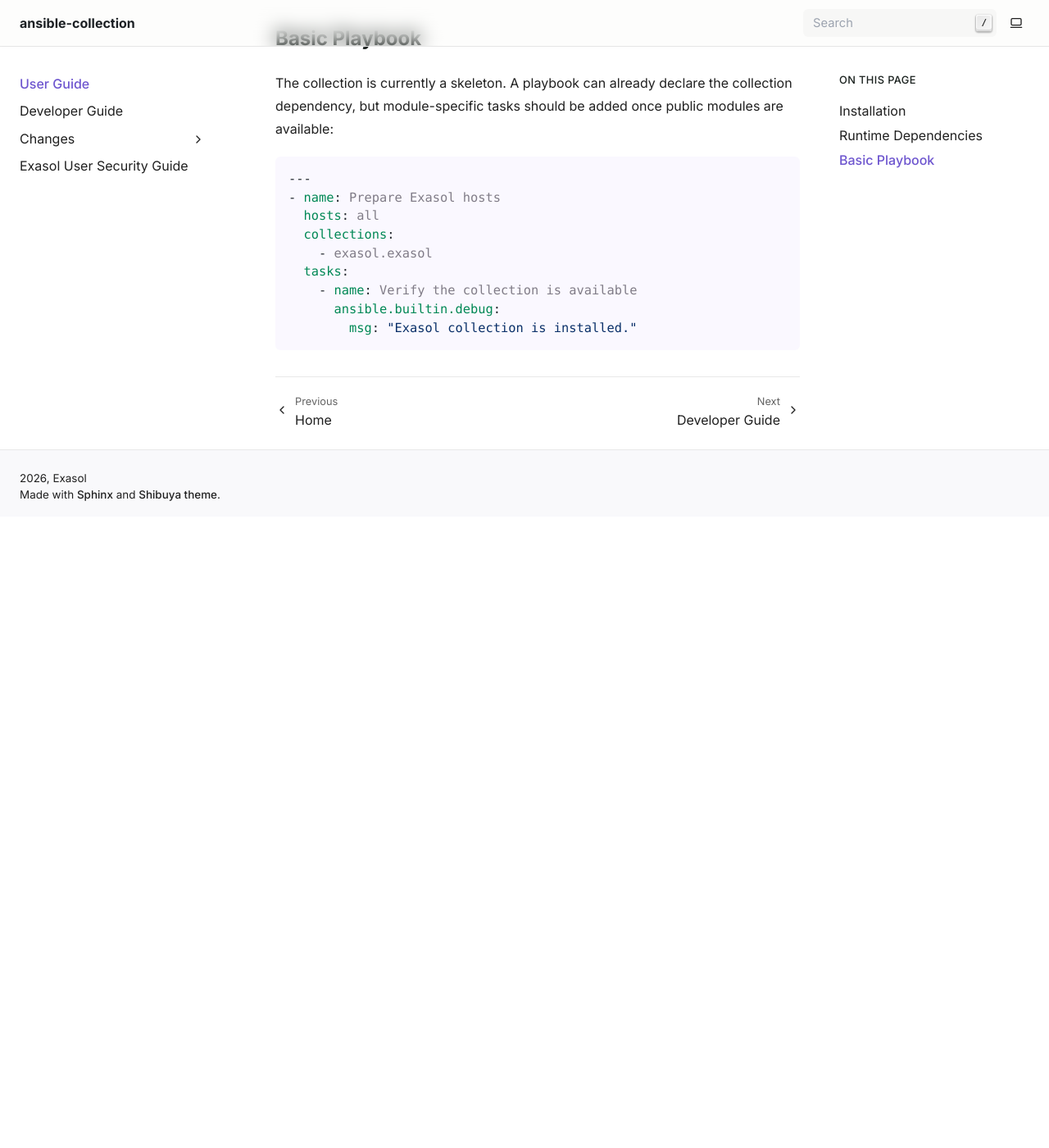
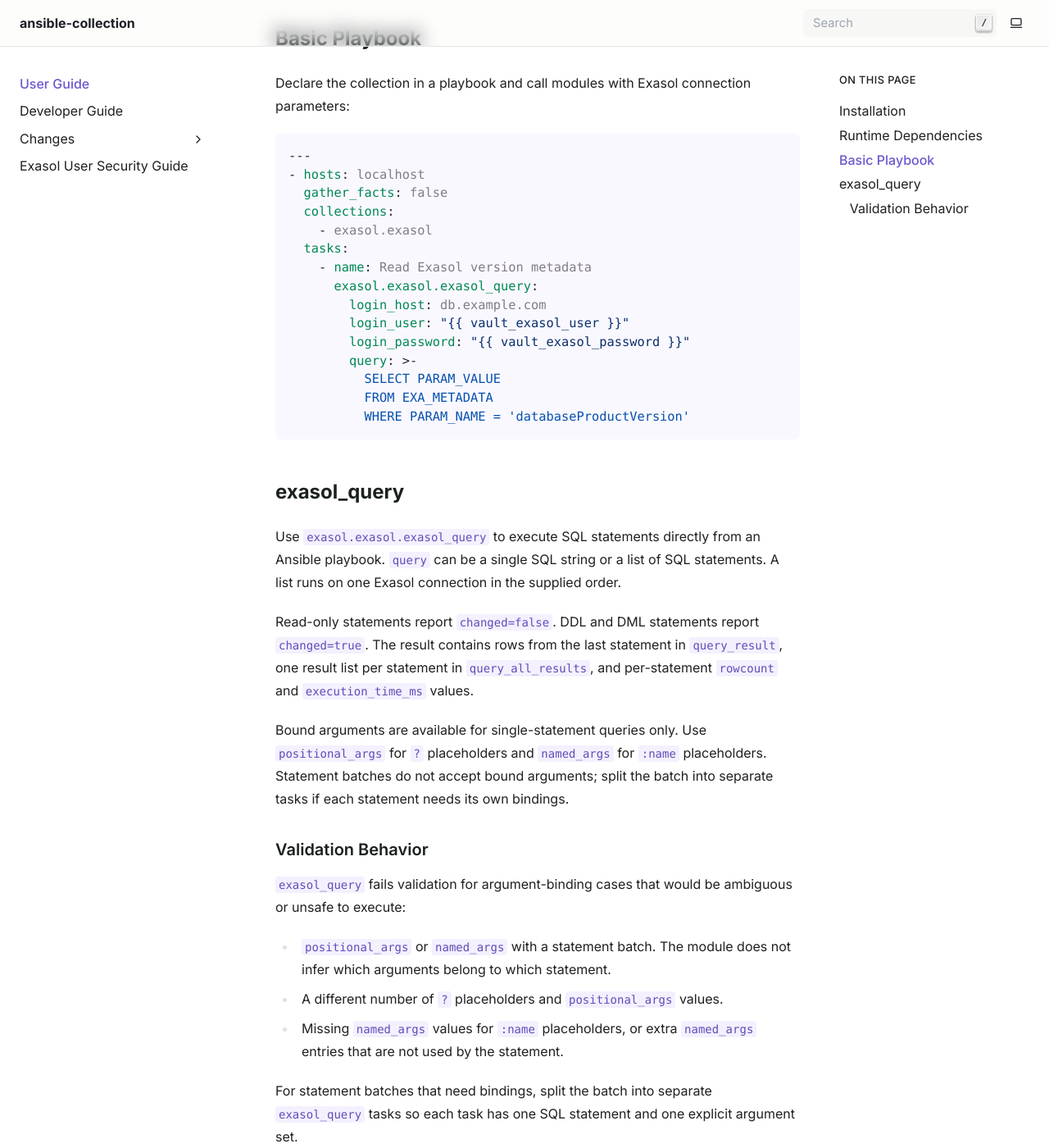
Before and after one commit to exasol/ansible-collection, a Sphinx documentation site: the page built from doc/user_guide.rst, in a window 1280 px wide and 1400 px high, scrolled down 860 px. Shown: the whole window at 82% size. Built offline with Sphinx 7.4.7, drawn with Linux system fonts in a browser that asks for light colours; before the commit the page ends 1490 px from its top, so only the background shows below that; some of the changed text lies outside the part shown.

Commit message:
#54: Add exasol_query missing scenarios (#61)
Co-authored-by: Christoph Pirkl <4711730+kaklakariada@users.noreply.github.com>

```diff
--- a/doc/user_guide.rst
+++ b/doc/user_guide.rst
@@ -34,18 +34,100 @@
 Basic Playbook
 --------------
 
-The collection is currently a skeleton. A playbook can already declare the
-collection dependency, but module-specific tasks should be added once public
-modules are available:
+Declare the collection in a playbook and call modules with Exasol connection
+parameters:
 
 .. code-block:: yaml
 
    ---
-   - name: Prepare Exasol hosts
-     hosts: all
+   - hosts: localhost
+     gather_facts: false
      collections:
        - exasol.exasol
      tasks:
-       - name: Verify the collection is available
-         ansible.builtin.debug:
-           msg: "Exasol collection is installed."
+       - name: Read Exasol version metadata
+         exasol.exasol.exasol_query:
+           login_host: db.example.com
+           login_user: "{{ vault_exasol_user }}"
+           login_password: "{{ vault_exasol_password }}"
+           query: >-
+             SELECT PARAM_VALUE
+             FROM EXA_METADATA
+             WHERE PARAM_NAME = 'databaseProductVersion'
+
+exasol_query
+------------
+
+Use ``exasol.exasol.exasol_query`` to execute SQL statements directly from an
+Ansible playbook. ``query`` can be a single SQL string or a list of SQL
+statements. A list runs on one Exasol connection in the supplied order.
+
+Read-only statements report ``changed=false``. DDL and DML statements report
+``changed=true``. The result contains rows from the last statement in
+``query_result``, one result list per statement in ``query_all_results``, and
+per-statement ``rowcount`` and ``execution_time_ms`` values.
+
+Bound arguments are available for single-statement queries only. Use
+``positional_args`` for ``?`` placeholders and ``named_args`` for ``:name``
+placeholders. Statement batches do not accept bound arguments; split the batch
+into separate tasks if each statement needs its own bindings.
+
+Validation Behavior
+^^^^^^^^^^^^^^^^^^^
+
+``exasol_query`` fails validation for argument-binding cases that would be
+ambiguous or unsafe to execute:
+
+* ``positional_args`` or ``named_args`` with a statement batch. The module does
+  not infer which arguments belong to which statement.
+* A different number of ``?`` placeholders and ``positional_args`` values.
+* Missing ``named_args`` values for ``:name`` placeholders, or extra
+  ``named_args`` entries that are not used by the statement.
+
+For statement batches that need bindings, split the batch into separate
+``exasol_query`` tasks so each task has one SQL statement and one explicit
+argument set.
+
+.. code-block:: yaml
+
+   - name: Bind positional and named values in a single statement
+     exasol.exasol.exasol_query:
+       login_host: db.example.com
+       login_user: "{{ vault_exasol_user }}"
+       login_password: "{{ vault_exasol_password }}"
+       query: SELECT ? AS A, :name AS B
+       positional_args:
+         - 42
+       named_args:
+         name: example
+
+Run statement batches without bound arguments:
+
+.. code-block:: yaml
+
+   - name: Run a batch on one Exasol connection without bound arguments
+     exasol.exasol.exasol_query:
+       login_host: db.example.com
+       login_user: "{{ vault_exasol_user }}"
+       login_password: "{{ vault_exasol_password }}"
+       query:
+         - CREATE SCHEMA IF NOT EXISTS demo
+         - CREATE OR REPLACE TABLE demo.t (id DECIMAL(18,0))
+         - INSERT INTO demo.t VALUES (1)
+         - SELECT COUNT(*) AS row_count FROM demo.t
+
+In check mode, read-only statements are executed. If any statement in a batch
+is writable, the whole batch is skipped and the module reports the predicted
+change. This avoids partially executing a mixed read/write batch.
+
+.. code-block:: yaml
+
+   - name: Preview a mixed read-write batch in check mode
+     exasol.exasol.exasol_query:
+       login_host: db.example.com
+       login_user: "{{ vault_exasol_user }}"
+       login_password: "{{ vault_exasol_password }}"
+       query:
+         - SELECT COUNT(*) AS SCHEMA_COUNT FROM EXA_SCHEMAS
+         - CREATE SCHEMA demo_check_mode
+     check_mode: true
```
Also changed, not shown: doc/changes/unreleased.md (+2 -0 lines), 4 other files.
